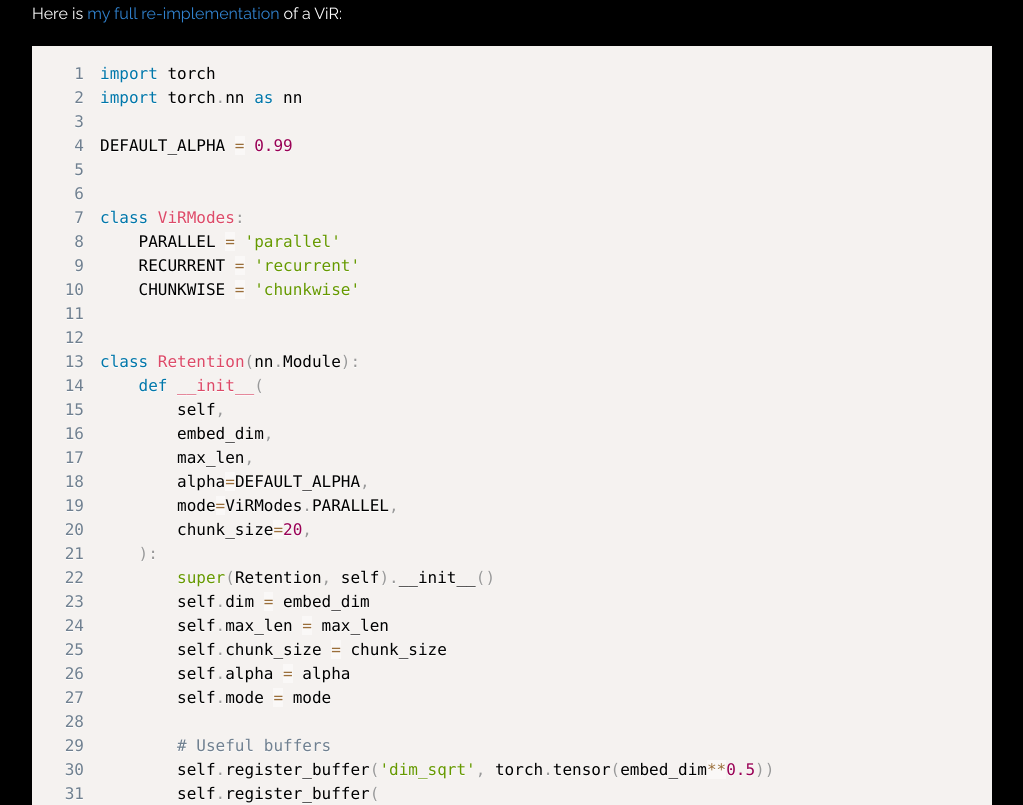
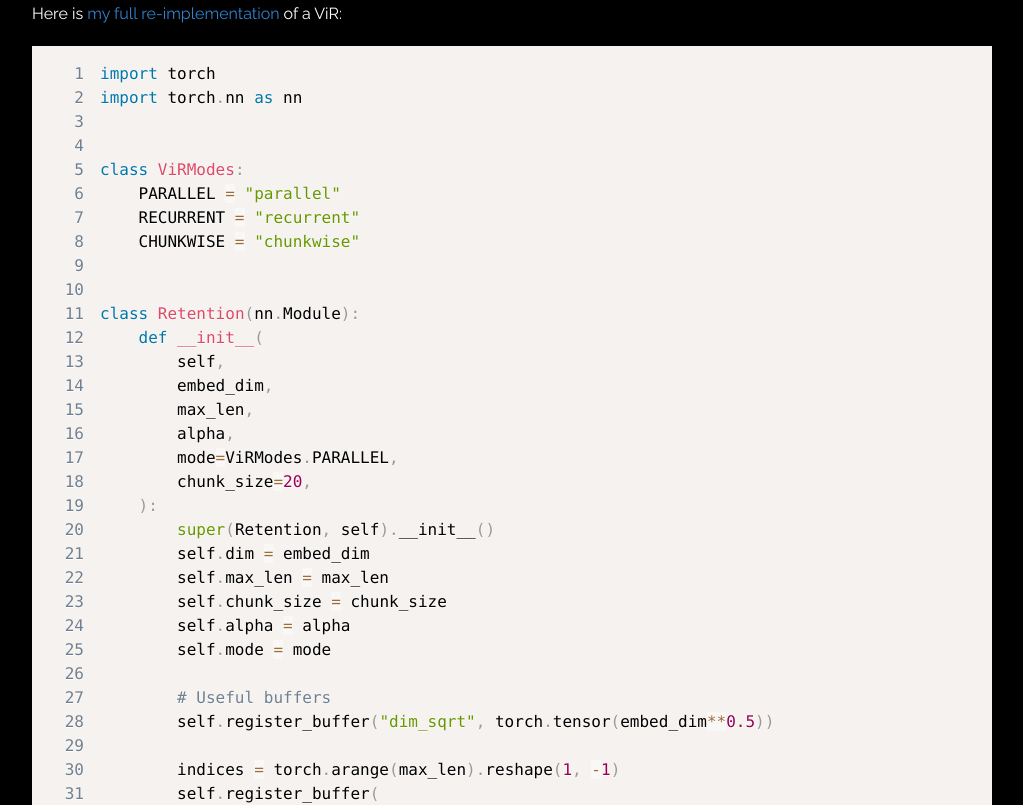
Before and after one commit to BrianPulfer/website, a Next.js app: page /blog/vir in a window 1280 px wide. Shown: the part 3800-4605 px from the top of the page, without its empty margins (128-1151 px from the left). Built offline with nearby package versions, Linux system fonts and the light colour scheme.

Commit message:
Fixed alphas in ViR.

```diff
--- a/src/pages/blog/vir/index.tsx
+++ b/src/pages/blog/vir/index.tsx
@@ -98,16 +98,14 @@ export default function ViR (): JSX.Element {
       <Text mb={5}>Here is <Link color={'blue.500'} href='https://github.com/brianpulfer/vision-retention-networks'>my full re-implementation</Link> of a ViR:</Text>
 
       <CodeBlock language={'python'}>{
-                `import torch
+`import torch
 import torch.nn as nn
-
-DEFAULT_ALPHA = 0.99
 
 
 class ViRModes:
-    PARALLEL = 'parallel'
-    RECURRENT = 'recurrent'
-    CHUNKWISE = 'chunkwise'
+    PARALLEL = "parallel"
+    RECURRENT = "recurrent"
+    CHUNKWISE = "chunkwise"
 
 
 class Retention(nn.Module):
@@ -115,7 +113,7 @@ class Retention(nn.Module):
         self,
         embed_dim,
         max_len,
-        alpha=DEFAULT_ALPHA,
+        alpha,
         mode=ViRModes.PARALLEL,
         chunk_size=20,
     ):
@@ -127,25 +125,15 @@ class Retention(nn.Module):
         self.mode = mode
 
         # Useful buffers
-        self.register_buffer('dim_sqrt', torch.tensor(embed_dim**0.5))
+        self.register_buffer("dim_sqrt", torch.tensor(embed_dim**0.5))
+
+        indices = torch.arange(max_len).reshape(1, -1)
         self.register_buffer(
-            'decay_mask',
-            torch.tensor(
-                [[alpha ** (i - j) for j in range(max_len)] for i in range(max_len)]
-            ),
-        )
-        self.register_buffer('causal_mask', torch.ones(max_len, max_len).tril())
-        self.register_buffer(
-            'retention_mask_chunkwise',
-            torch.tensor(
-                [self.alpha ** (chunk_size - i - 1) for i in range(chunk_size)]
-            ),
+            "decay_mask",
+            (alpha ** (indices.t() - indices)).tril(),
         )
 
-        self.register_buffer(
-            'cross_mask_chunkwise',
-            torch.tensor([self.alpha ** (i + 1) for i in range(chunk_size)]),
-        )
+        self.register_buffer("causal_mask", torch.ones(max_len, max_len).tril())
         self.qkv = nn.Linear(embed_dim, embed_dim * 3)
 
     def forward_parallel(self, x):
@@ -166,7 +154,7 @@ class Retention(nn.Module):
         batch_size, length, dim = x.shape
 
         all_outputs = []
-        state = torch.zeros(batch_size, dim, dim).to(x.device)
+        state = torch.zeros(batch_size, dim, dim, device=x.device)
         for i in range(length):
             xi = x[:, i]
             q, k, v = self.qkv(xi).chunk(3, dim=-1)
@@ -188,7 +176,7 @@ class Retention(nn.Module):
         # Adding dummy tokens to make the sequence length divisible by chunk_size
         if sl % chunk_size != 0:
             x = torch.cat(
-                [x, torch.zeros(bs, chunk_size - sl % chunk_size, d).to(x.device)],
+                [x, torch.zeros(bs, chunk_size - sl % chunk_size, d, device=x.device)],
                 dim=1,
             )
         n_chunks = x.shape[1] // chunk_size
@@ -205,14 +193,24 @@ class Retention(nn.Module):
         inner_chunk = (q @ k.transpose(-1, -2) / self.dim_sqrt * M) @ v
 
         # Updating outputs with chunk-wise recurrent
-        retention_mask = self.retention_mask_chunkwise.repeat(bs, d, 1).transpose(
-            -1, -2
-        )
-        cross_mask = self.cross_mask_chunkwise.repeat(bs, n_chunks, d, 1).transpose(
-            -1, -2
+        retention_mask = (
+            torch.tensor(
+                [self.alpha ** (chunk_size - i - 1) for i in range(chunk_size)],
+                device=x.device,
+            )
+            .repeat(bs, d, 1)
+            .transpose(-1, -2)
         )
 
-        states = torch.zeros(bs, n_chunks, d, d).to(x.device)
+        cross_mask = (
+            torch.tensor(
+                [self.alpha ** (i + 1) for i in range(chunk_size)], device=x.device
+            )
+            .repeat(bs, n_chunks, d, 1)
+            .transpose(-1, -2)
+        )
+
+        states = torch.zeros(bs, n_chunks, d, d, device=x.device)
         for i in range(1, n_chunks):
             chunk_state = k[:, i - 1].transpose(-1, -2) @ (v[:, i - 1] * retention_mask)
             states[:, i] = chunk_state + states[:, i - 1] * self.alpha**chunk_size
@@ -237,7 +235,7 @@ class Retention(nn.Module):
         elif mode == ViRModes.CHUNKWISE:
             return self.forward_chunkwise(x, chunk_size)
         else:
-            raise ValueError(f'Unknown mode {mode}')
+            raise ValueError(f"Unknown mode {mode}")
 
 
 class MultiHeadRetention(nn.Module):
@@ -246,25 +244,32 @@ class MultiHeadRetention(nn.Module):
         heads,
         embed_dim,
         max_len,
-        alpha=DEFAULT_ALPHA,
+        alphas=None,
         mode=ViRModes.PARALLEL,
         chunk_size=20,
     ):
         super(MultiHeadRetention, self).__init__()
         self.n_heads = heads
         self.embed_dim = embed_dim
+        self.max_len = max_len
+        self.alphas = alphas
         self.head_dim = embed_dim // heads
         self.mode = mode
         self.chunk_size = chunk_size
 
+        if alphas is None:
+            alphas = [1 - 2 ** (-5 - i) for i in range(heads)]
+
+        assert len(alphas) == heads, "Number of alphas must match number of heads"
+
         assert (
             embed_dim % heads == 0
-        ), 'Embedding dimension must be divisible by the number of heads'
+        ), "Embedding dimension must be divisible by the number of heads"
 
         self.heads = nn.ModuleList(
             [
-                Retention(embed_dim // heads, max_len, alpha, chunk_size)
-                for _ in range(heads)
+                Retention(embed_dim // heads, max_len, alpha, mode, chunk_size)
+                for alpha in alphas
             ]
         )
         self.ln = nn.LayerNorm(embed_dim)
@@ -313,7 +318,7 @@ class ViRBlock(nn.Module):
         heads,
         embed_dim,
         max_len,
-        alpha=DEFAULT_ALPHA,
+        alphas=None,
         mode=ViRModes.PARALLEL,
         chunk_size=20,
         dropout=0.1,
@@ -324,7 +329,7 @@ class ViRBlock(nn.Module):
 
         self.ln1 = nn.LayerNorm(embed_dim)
         self.retention = MultiHeadRetention(
-            heads, embed_dim, max_len, alpha, mode, chunk_size
+            heads, embed_dim, max_len, alphas, mode, chunk_size
         )
         self.ln2 = nn.LayerNorm(embed_dim)
         self.mlp = MLP(embed_dim)
@@ -354,9 +359,9 @@ class ViR(nn.Module):
         heads=12,
         embed_dim=768,
         max_len=256,
-        alpha=DEFAULT_ALPHA,
-        mode=ViRModes.PARALLEL,
-        chunk_size=20,
+        alphas=None,
+        mode=ViRModes.CHUNKWISE,
+        chunk_size=256,
         dropout=0.1,
     ):
         super(ViR, self).__init__()
@@ -368,7 +373,7 @@ class ViR(nn.Module):
         self.heads = heads
         self.embed_dim = embed_dim
         self.max_len = max_len
-        self.alpha = alpha
+        self.alphas = alphas
         self.mode = mode
         self.chunk_size = chunk_size
 
@@ -381,16 +386,13 @@ class ViR(nn.Module):
         # ViR blocks
         self.blocks = nn.ModuleList(
             [
-                ViRBlock(heads, embed_dim, max_len, alpha, mode, chunk_size, dropout)
+                ViRBlock(heads, embed_dim, max_len, alphas, mode, chunk_size, dropout)
                 for _ in range(depth)
             ]
         )
 
         # Head
         self.ln = nn.LayerNorm(embed_dim)
-
-    def set_compute_mode(self, mode):
-        self.mode = mode
 
     def forward(self, x, mode=None, chunk_size=None, reshape=False):
         if mode is None:
@@ -416,14 +418,34 @@ class ViR(nn.Module):
             ps = int(x.shape[1] ** 0.5)
             x = x.reshape(bs, ps, ps, self.embed_dim).permute(0, 3, 1, 2)
 
-        return x`}</CodeBlock>
+        return x
+
+
+if __name__ == "__main__":
+    device = torch.device("cuda" if torch.cuda.is_available() else "cpu")
+    x = torch.randn(16, 3, 224, 224).to(device)
+    model = ViR(depth=12, heads=3, embed_dim=192).eval().to(device)
+
+    with torch.no_grad():
+        y1 = model(x, mode=ViRModes.PARALLEL)
+        y2 = model(x, mode=ViRModes.RECURRENT)
+        y3 = model(x, mode=ViRModes.CHUNKWISE, chunk_size=20)
+
+        assert torch.allclose(
+            y1, y2, atol=1e-5
+        ), "Parallel and recurrent modes should give the same output"
+
+        assert torch.allclose(
+            y1, y3, atol=1e-5
+        ), "Parallel and chunkwise modes should give the same output"
+`
+}</CodeBlock>
 
       <Text mb={5}>It feels like I should comment there 300+ lines, but really there is nothing that is not already covered in the formulas.
                 The only thing that I should mention is that the chunk size <InlineMath math='C' /> might not entirely devide the sequence length <InlineMath math='N' />, so what one can do is adding some dummy tokens at the end of the sequence such that the sequence is entirely divisible by the chunk size (a sort of padding).</Text>
 
       <Text mb={5}>Also, I found it key for performances to actually perform computations for all chunks in parallel, so it is not enough to re-use the <i>forward_parallel</i> function sequentially for each chunk.</Text>
-      <Text mb={5}>Also notice that in the current implementation I only use a single <InlineMath math='\alpha' /> parameter, but in reality one should use different alphas for each head: some heads with a higher alpha will look further back into the past, other heads with a lower alpha will mostly focus on most recent tokens.
-        I hope to update the re-implementation with this detail ASAP.</Text>
+      <Text mb={5}>Also notice that we use different alphas for each head: some heads with a higher alpha will look further back into the past, other heads with a lower alpha will mostly focus on most recent tokens.</Text>
 
     <Text mt={5} mb={10}><b>Thank you</b> for reading until here! If you found this helpful / interesting, or have suggestions on how to improve, please do not hesitate to contact me at <Link href='mailto:me@brianpulfer.ch' color={'blue.500'}>me@brianpulfer.ch</Link></Text>
   </>)
```
